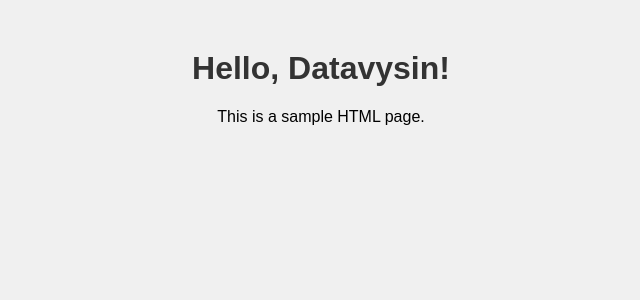
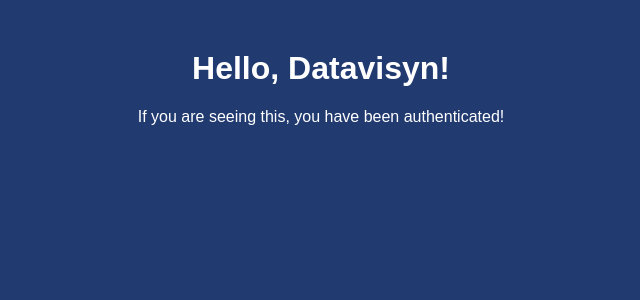
Before and after one commit to Refaat07/devops-ces-challenge, a Flask app: page / in a window 1280 px wide. Shown: the top 300 px of the page, without its empty margins (319-959 px from the left). Run offline with Flask 3, Linux system fonts and the light colour scheme.

Commit message:
added gunicorn server, bugfixes

```diff
--- a/application/app.py
+++ b/application/app.py
@@ -1,6 +1,8 @@
 from flask import Flask, render_template
+from werkzeug.middleware.proxy_fix import ProxyFix
 
 app = Flask(__name__)
+app.wsgi_app = ProxyFix(app.wsgi_app, x_for=1, x_proto=1, x_host=1, x_port=1, x_prefix=1)
 
 @app.route('/')
 def hello_world():
--- a/application/requirements.txt
+++ b/application/requirements.txt
@@ -1 +1,2 @@
 flask
+gunicorn
--- a/application/templates/index.html
+++ b/application/templates/index.html
@@ -3,21 +3,24 @@
 <head>
     <meta charset="UTF-8">
     <meta name="viewport" content="width=device-width, initial-scale=1.0">
-    <title>Flask Hello World</title>
+    <title>Datavisyn DevOps CES Challenge</title>
     <style>
         body {
             font-family: sans-serif;
             text-align: center;
             margin-top: 50px;
-            background-color: #f0f0f0;
+            background-color: #213a70;
         }
         h1 {
-            color: #333;
+            color: #ffffff;
+        }
+        p {
+            color: #ffffff;
         }
     </style>
 </head>
 <body>
-    <h1>Hello, Datavysin!</h1>
-    <p>This is a sample HTML page.</p>
+    <h1>Hello, Datavisyn!</h1>
+    <p>If you are seeing this, you have been authenticated!</p>
 </body>
 </html>
```
Also changed, not shown: 1 other file.
